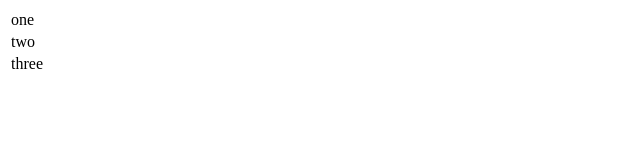
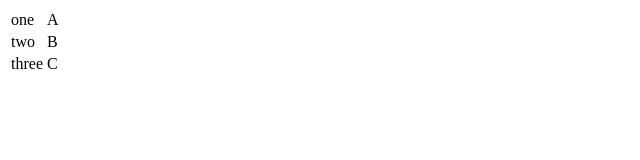
Before and after one commit to AbigailRose22/Assignment-4, a plain HTML site: page index.html in a window 1280 px wide. Shown: the full height of the page, 0-640 px from the left. Drawn offline with Linux system fonts and the light colour scheme.

Commit message:
columns pt. 2

```diff
--- a/index.html
+++ b/index.html
@@ -13,14 +13,17 @@
         <table>
             <tr>
                 <td>one</td>
+                <td>A</td>
             </tr>
 
             <tr>
                 <td>two</td>
+                <td>B</td>
             </tr>
 
             <tr>
                 <td>three</td>
+                <td>C</td>
             </tr>
         </table>
     </body>
```
